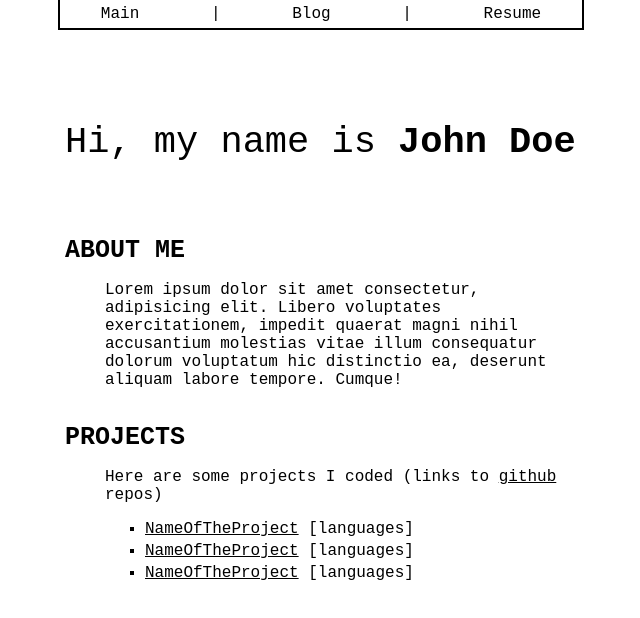
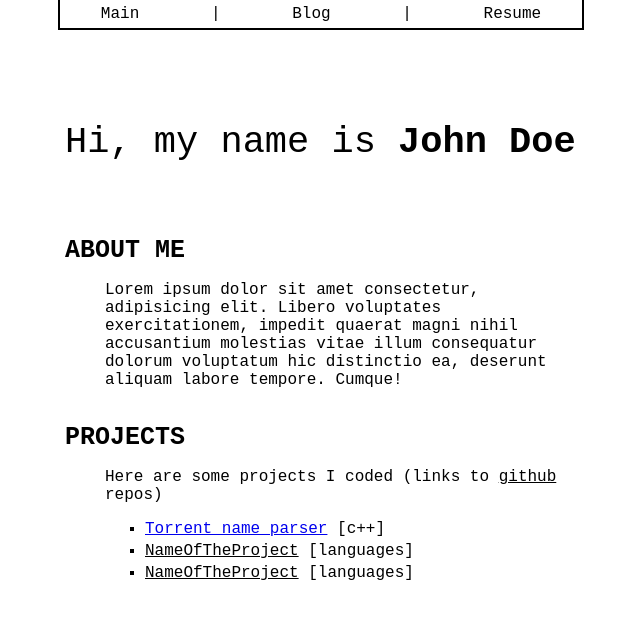
Before and after one commit to Exodus76/exodus76.github.io, a plain HTML site: page index.html in a window 1280 px wide. Shown: the whole page, without its empty margins (319-959 px from the left). Drawn offline with Linux system fonts and the light colour scheme.

Commit message:
Update index.html

```diff
--- a/index.html
+++ b/index.html
@@ -78,7 +78,7 @@
             <b class="header">PROJECTS</a></b>
             <p class="desc">Here are some projects I coded (links to <a href="">github</a> repos)</p>
             <ul class="desc">
-                <li><a href="">NameOfTheProject</a> [languages]</li>
+                <li><a href="https://github.com/Exodus76/parse-torrent-name">Torrent name parser</a> [c++]</li>
                 <li><a href="">NameOfTheProject</a> [languages]</li>
                 <li><a href="">NameOfTheProject</a> [languages]</li>
             </ul>
```
